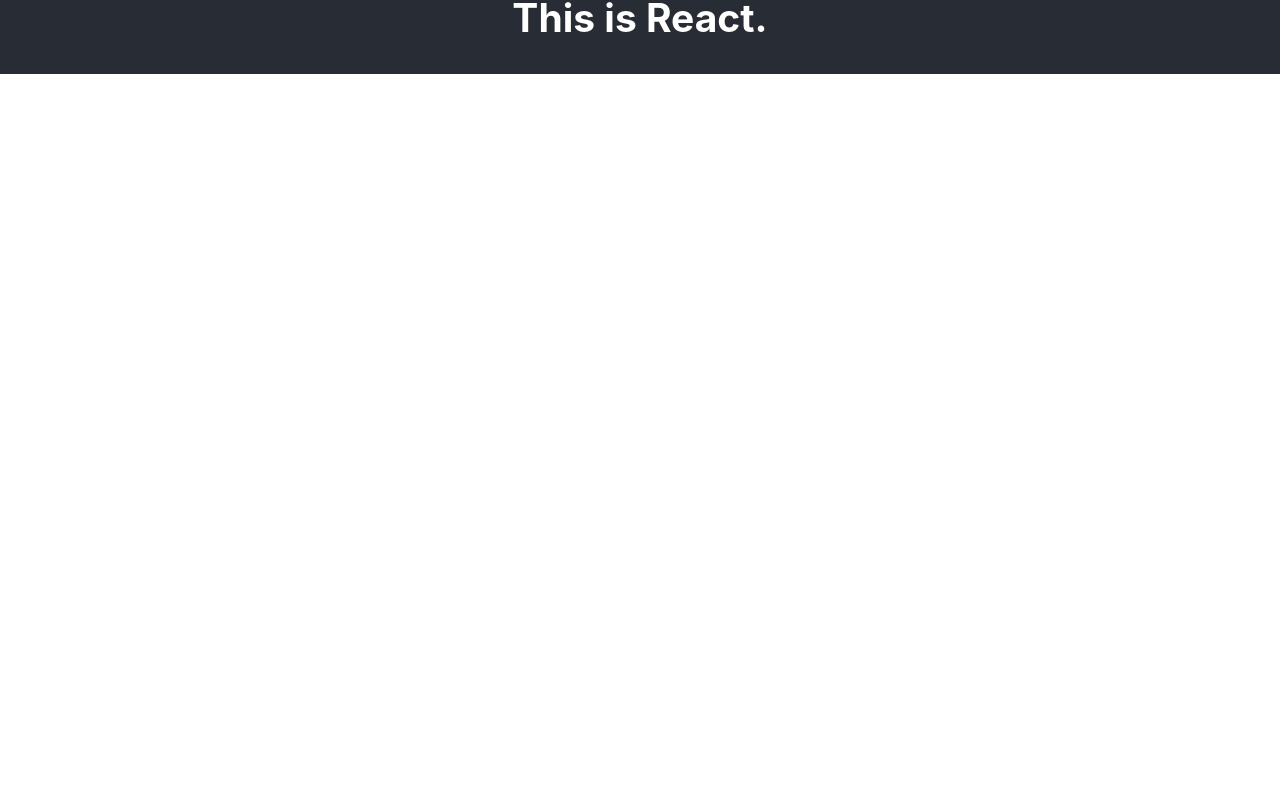
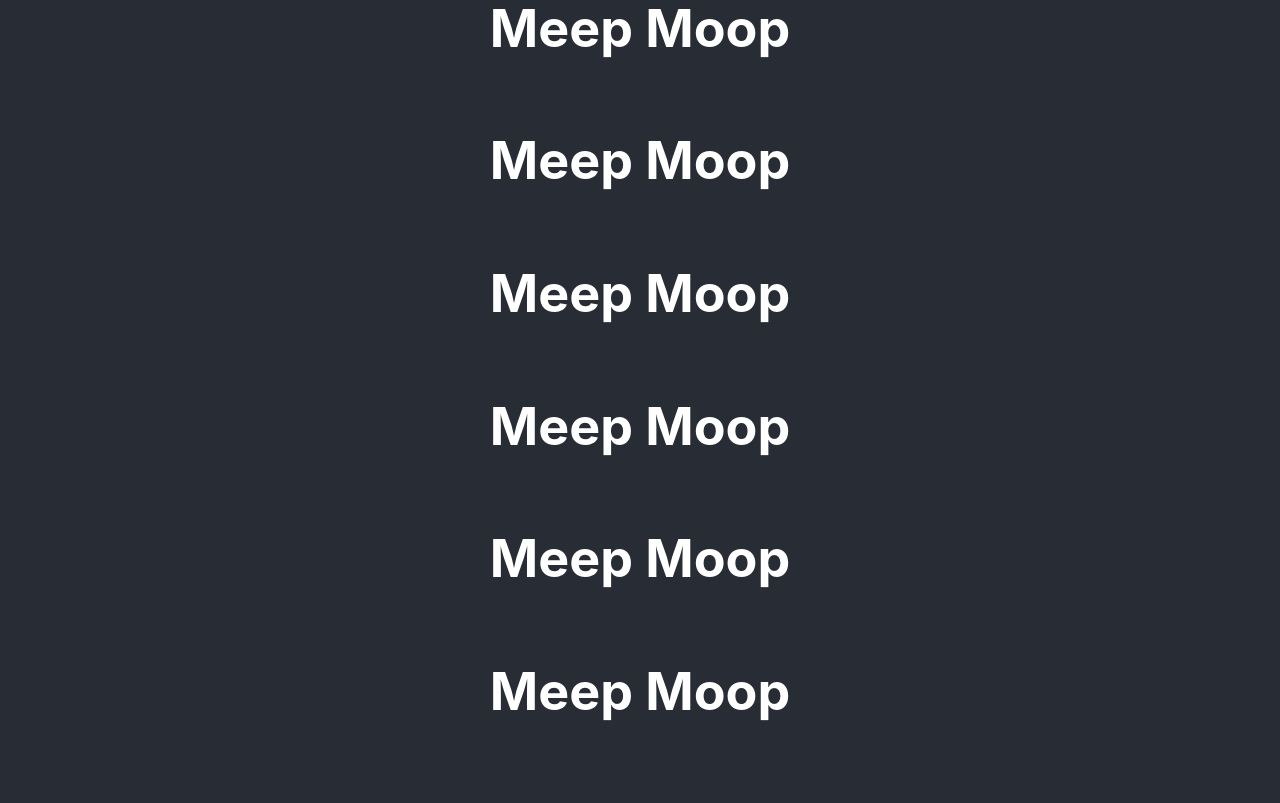
Before and after one commit to AbdulAhadKhan/build-cycle-test, a React (Create React App) app: page / in a window 1280 px wide. Shown: the part 834-1637 px from the top of the page. Before the commit the page ends 908 px from the top, so only its background shows below. Built offline with nearby package versions, Linux system fonts and the light colour scheme.

Commit message:
More robots takeover

```diff
--- a/src/App.js
+++ b/src/App.js
@@ -5,6 +5,18 @@
   return (
     <div className="App">
       <header className="App-header">
+      <h1>Meep Moop</h1>
+        <h1>Meep Moop</h1>
+        <h1>Meep Moop</h1>
+        <h1>Meep Moop</h1>
+        <h1>Meep Moop</h1>
+        <h1>Meep Moop</h1>
+        <h1>Meep Moop</h1>
+        <h1>Meep Moop</h1>
+        <h1>Meep Moop</h1>
+        <h1>Meep Moop</h1>
+        <h1>Meep Moop</h1>
+        <h1>Meep Moop</h1>
         <h1>Meep Moop</h1>
         <h1>Meep Moop</h1>
         <h1>Meep Moop</h1>
```
